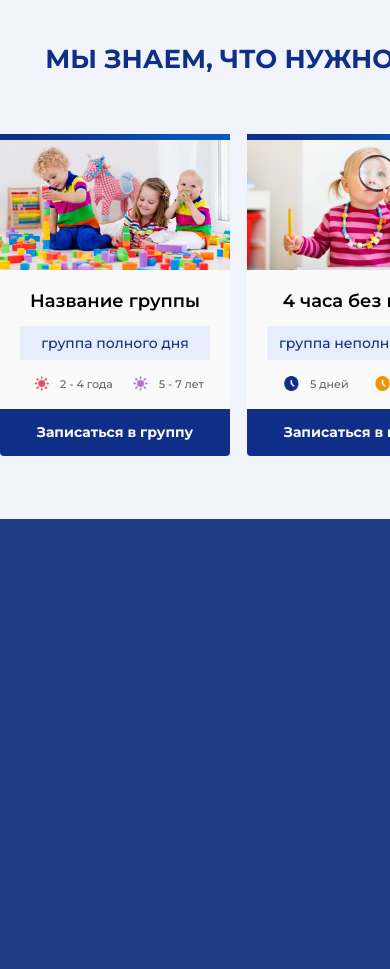
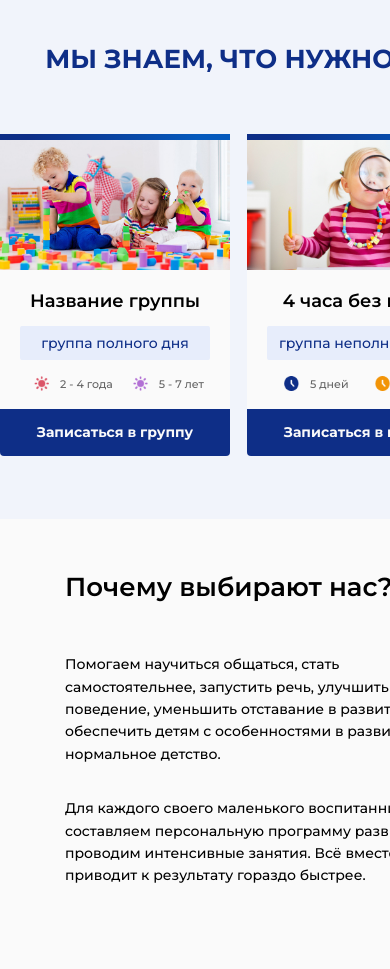
Before and after one commit to BROOQUEEN/small-city, a PHP site: page / in a window 390 px wide; the page is wider, and only the part inside the window is pictured. Shown: the part 845-1814 px from the top of that part. Before the commit the page ends 1364 px from the top of that part, so only its background shows below. Run offline with PHP 8.4, Linux system fonts and the light colour scheme.

Commit message:
Сделал адаптив 3 секции на ширину экрана 1024px

```diff
--- a/css/style.css
+++ b/css/style.css
@@ -272,10 +272,15 @@ button.btn-icon::before {
 .about-us__block:first-child{
     background-image: url('/images/about-us/about-us-bg.jpg');
     height: 100%;
+    background-repeat: no-repeat;
+    background-size: cover;
 }
 .about-us__block:last-child {
+
+    margin-left: 100px;
+}
+.about-us__block-container {
     width: 470px;
-    margin-left: 100px;
 }
 .about-us__block img {
     height: 100%;
@@ -1002,10 +1007,20 @@ button.btn-icon::before {
         line-height: 27px;
         padding: 10px 15px;
     }
-    .about-us__block:last-child {
-        width: 490px;
-        margin-left: 65px;
-        margin-bottom: 30px;
+    .about-us {
+        height: 450px;
+    }
+    .about-us__content {
+        align-items: center;
+    }
+    .about-us__block-container {
+        width: 400px;
+    }
+    .about-us__title {
+        font-size: 26px;
+    }
+    .about-us__text {
+        font-size: 14px;
     }
     .action {
         background-image: url('/images/action/action-bg-2.jpg');
--- a/index.html
+++ b/index.html
@@ -102,20 +102,22 @@
                 </div>
             </div>
         </section>
-<!--
+
         <section class="about-us">
 
                 <div class="about-us__content">
                     <div class="about-us__block"></div>
                     <div class="about-us__block">
-                        <h2 class="about-us__title">Почему выбирают нас?</h2>
-                        <p class="about-us__text">Помогаем научиться общаться, стать самостоятельнее, запустить речь, улучшить поведение, уменьшить отставание в развитии, обеспечить детям с особенностями в развитии-нормальное детство.</p>
-                        <p class="about-us__text">Для каждого своего маленького воспитанника мы составляем персональную программу развития и проводим интенсивные занятия. Всё вместе это приводит к результату гораздо быстрее.</p>
+                        <div class="about-us__block-container">
+                            <h2 class="about-us__title">Почему выбирают нас?</h2>
+                            <p class="about-us__text">Помогаем научиться общаться, стать самостоятельнее, запустить речь, улучшить поведение, уменьшить отставание в развитии, обеспечить детям с особенностями в развитии-нормальное детство.</p>
+                            <p class="about-us__text">Для каждого своего маленького воспитанника мы составляем персональную программу развития и проводим интенсивные занятия. Всё вместе это приводит к результату гораздо быстрее.</p>
+                        </div>
                     </div>
                 </div>
             </div>
         </section>
-
+<!--
         <section class="action">
             <div class="container">
                 <div class="action__content">
```
